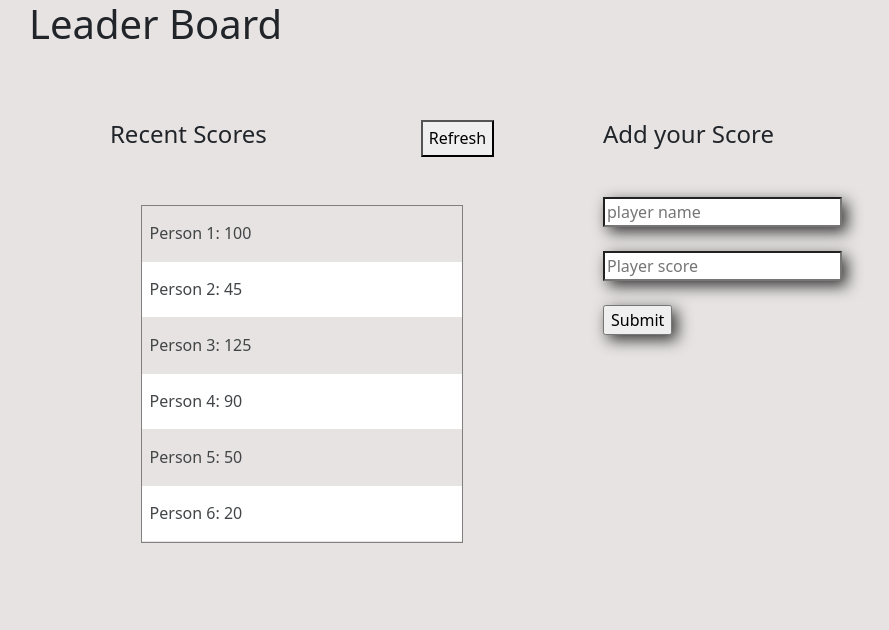
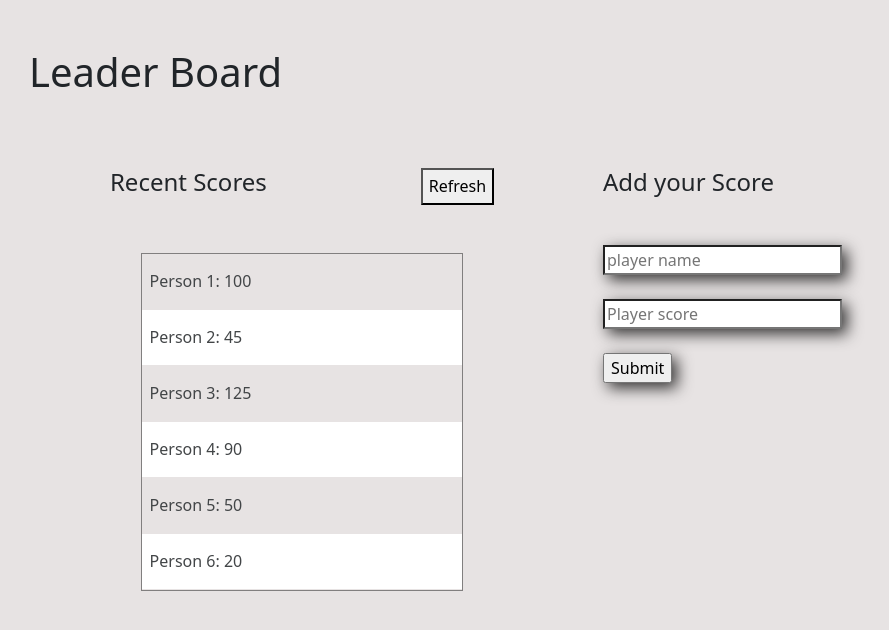
Before and after one commit to AdedayoOpeyemi/leader_board, a website built with webpack: page src/index.html in a window 1280 px wide. Shown: the whole page, without its empty margins (53-942 px from the left). Built offline with nearby package versions, Linux system fonts and the light colour scheme.

```diff
--- a/src/index.html
+++ b/src/index.html
@@ -9,7 +9,7 @@
 <body>
   <div class="container-lg">
     <div class="row">
-      <h1>Leader Board</h1>
+      <h1 class="mt-5">Leader Board</h1>
       <div class="col-sm p-3">
         <div class="d-flex flex-row mt-5 mb-5 justify-content-around">
           <h4>Recent Scores</h4>
```
Also changed, not shown: README.md, src/assets/images/screenshot.png (added).
